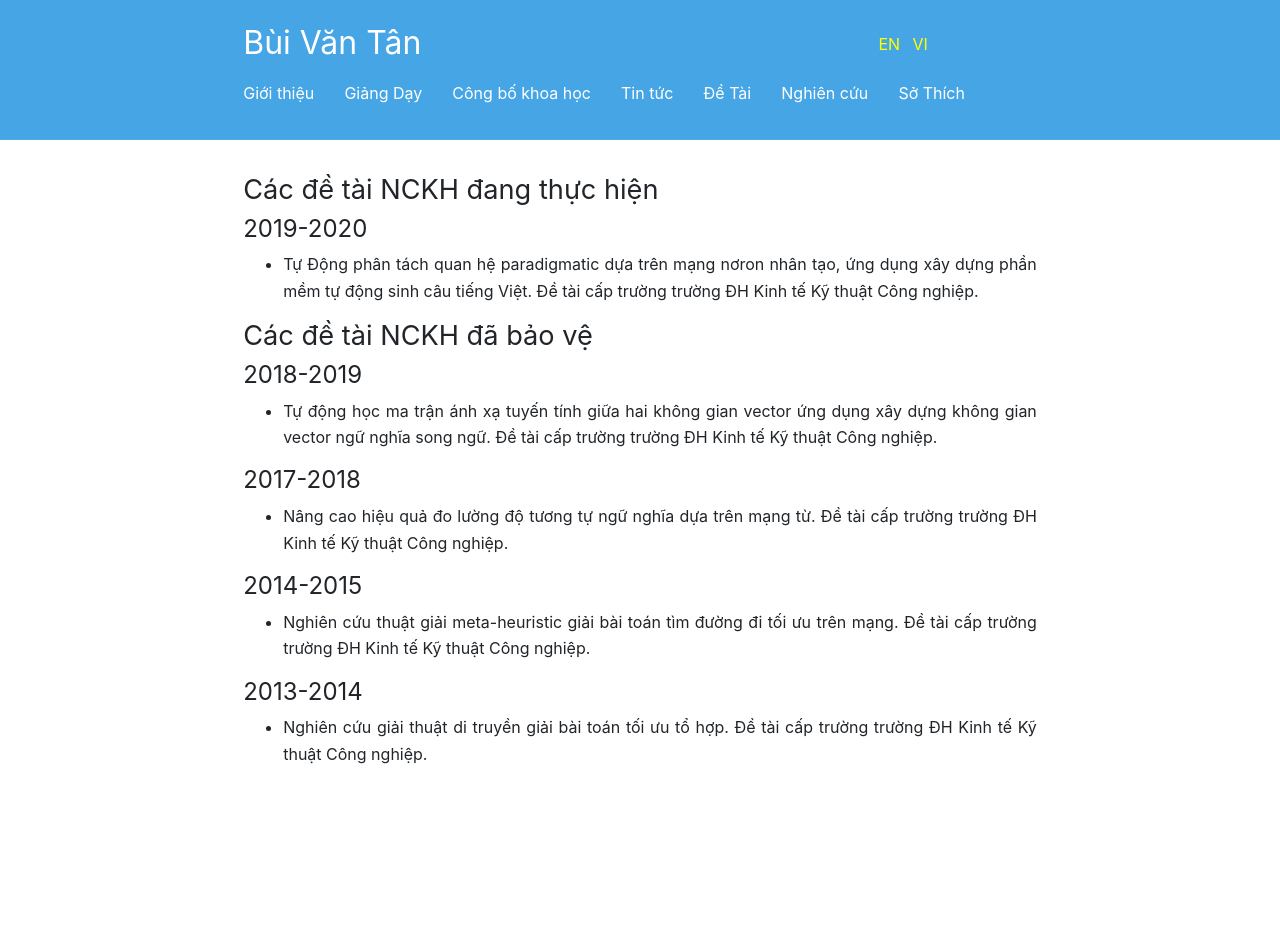
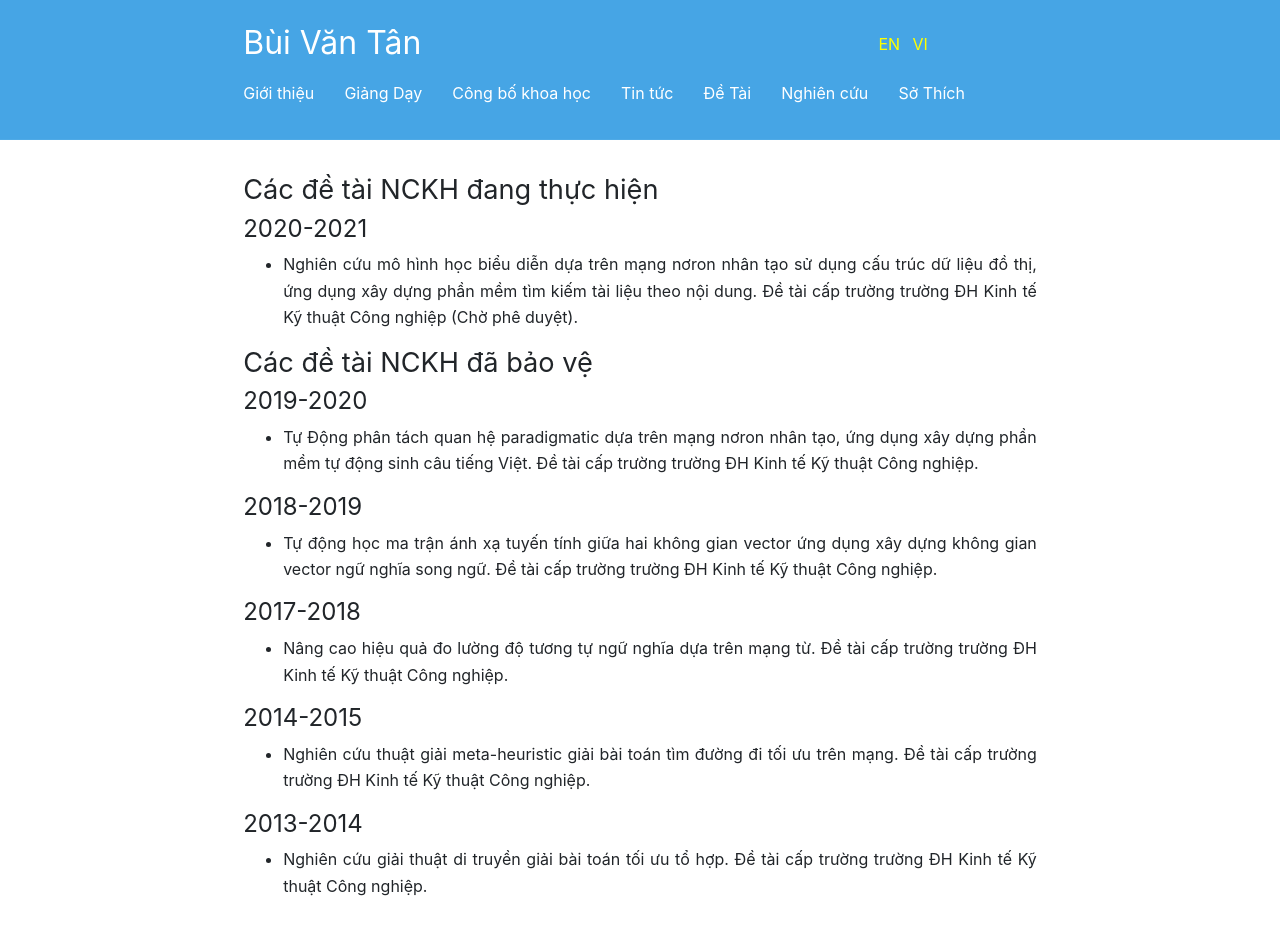
Before and after one commit to BuiTan/BuiTan.github.io, a Jekyll site: the page built from vi/DeTai.md, in a window 1280 px wide and 939 px high. Shown: the top 935 px of the window. Built offline with Jekyll 4.4.1, drawn with Linux system fonts in a browser that asks for light colours.

Commit message:
Update DeTai.md

```diff
--- a/vi/DeTai.md
+++ b/vi/DeTai.md
@@ -7,10 +7,13 @@ order: 4
 ---
 # Các đề tài NCKH đang thực hiện
 
+#### 2020-2021
+* Nghiên cứu mô hình học biểu diễn dựa trên mạng nơron nhân tạo sử dụng cấu trúc dữ liệu đồ thị, ứng dụng xây dựng phần mềm tìm kiếm tài liệu theo nội dung. Đề tài cấp trường trường ĐH Kinh tế Kỹ thuật Công nghiệp (Chờ phê duyệt).
+
+# Các đề tài NCKH đã bảo vệ
+
 #### 2019-2020
 * Tự Động phân tách quan hệ paradigmatic dựa trên mạng nơron nhân tạo, ứng dụng xây dựng phần mềm tự động sinh câu tiếng Việt. Đề tài cấp trường trường ĐH Kinh tế Kỹ thuật Công nghiệp.
-
-# Các đề tài NCKH đã bảo vệ
 
 #### 2018-2019
 * Tự động học ma trận ánh xạ tuyến tính giữa hai không gian vector ứng dụng xây dựng không gian vector ngữ nghĩa song ngữ. Đề tài cấp trường trường ĐH Kinh tế Kỹ thuật Công nghiệp.
```
